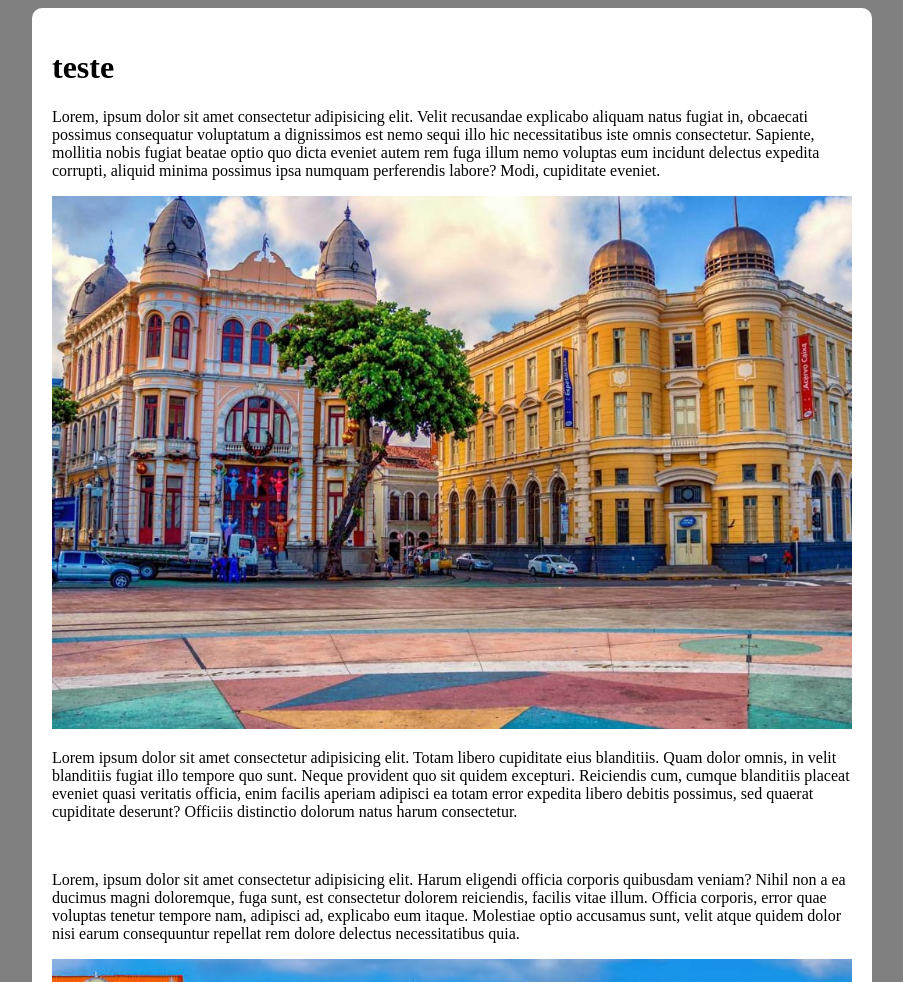
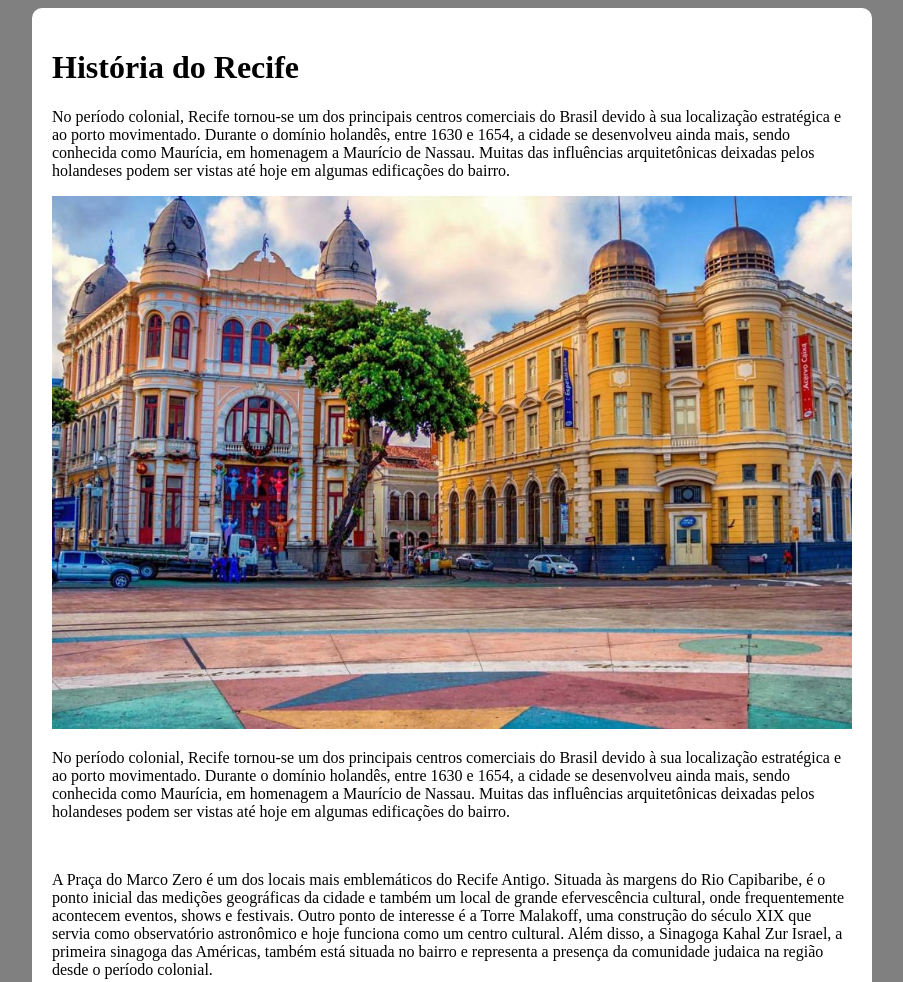
Before and after one commit to Emersonfbezerra/responsividade, a plain HTML site: page index.html in a window 1280 px wide. Shown: the top 982 px of the page, without its empty margins (188-1091 px from the left). Drawn offline with Linux system fonts and the light colour scheme.

Commit message:
atualizacao

```diff
--- a/index.html
+++ b/index.html
@@ -27,18 +27,22 @@
 </head>
 <body>
     <main>
-        <h1>teste</h1>
-        <p>Lorem, ipsum dolor sit amet consectetur adipisicing elit. Velit recusandae explicabo aliquam natus fugiat in, obcaecati possimus consequatur voluptatum a dignissimos est nemo sequi illo hic necessitatibus iste omnis consectetur.
-        Sapiente, mollitia nobis fugiat beatae optio quo dicta eveniet autem rem fuga illum nemo voluptas eum incidunt delectus expedita corrupti, aliquid minima possimus ipsa numquam perferendis labore? Modi, cupiditate eveniet.</p>
+        <h1>História do Recife</h1>
+        <p>No período colonial, Recife tornou-se um dos principais centros comerciais do Brasil devido à sua localização estratégica e ao porto movimentado. Durante o domínio holandês, entre 1630 e 1654, a cidade se desenvolveu ainda mais, sendo conhecida como Maurícia, em homenagem a Maurício de Nassau. Muitas das influências arquitetônicas deixadas pelos holandeses podem ser vistas até hoje em algumas edificações do bairro.</p>
         <picture><img src="img/recife-1024x683.jpg" alt="ruabomjesus"></picture>
-        <p>Lorem ipsum dolor sit amet consectetur adipisicing elit. Totam libero cupiditate eius blanditiis. Quam dolor omnis, in velit blanditiis fugiat illo tempore quo sunt. Neque provident quo sit quidem excepturi.
-        Reiciendis cum, cumque blanditiis placeat eveniet quasi veritatis officia, enim facilis aperiam adipisci ea totam error expedita libero debitis possimus, sed quaerat cupiditate deserunt? Officiis distinctio dolorum natus harum consectetur.</p>
+        <p>No período colonial, Recife tornou-se um dos principais centros comerciais do Brasil devido à sua localização estratégica e ao porto movimentado. Durante o domínio holandês, entre 1630 e 1654, a cidade se desenvolveu ainda mais, sendo conhecida como Maurícia, em homenagem a Maurício de Nassau. Muitas das influências arquitetônicas deixadas pelos holandeses podem ser vistas até hoje em algumas edificações do bairro.</p>
         <picture><img src="img/header.jpg" alt=""></picture>
-        <p>Lorem, ipsum dolor sit amet consectetur adipisicing elit. Harum eligendi officia corporis quibusdam veniam? Nihil non a ea ducimus magni doloremque, fuga sunt, est consectetur dolorem reiciendis, facilis vitae illum.
-        Officia corporis, error quae voluptas tenetur tempore nam, adipisci ad, explicabo eum itaque. Molestiae optio accusamus sunt, velit atque quidem dolor nisi earum consequuntur repellat rem dolore delectus necessitatibus quia.</p>
+        <p>A Praça do Marco Zero é um dos locais mais emblemáticos do Recife Antigo. Situada às margens do Rio Capibaribe, é o ponto inicial das medições geográficas da cidade e também um local de grande efervescência cultural, onde frequentemente acontecem eventos, shows e festivais.
+
+        Outro ponto de interesse é a Torre Malakoff, uma construção do século XIX que servia como observatório astronômico e hoje funciona como um centro cultural. Além disso, a Sinagoga Kahal Zur Israel, a primeira sinagoga das Américas, também está situada no bairro e representa a presença da comunidade judaica na região desde o período colonial.</p>
+        <img src="img/img04.jpg" alt="">
+        <p>A Rua do Bom Jesus é uma das mais famosas do Recife Antigo. Com suas fachadas coloridas e charmosas, é um dos lugares mais fotografados da cidade. Aos domingos, a rua se transforma em um grande centro de artesanato e gastronomia ao ar livre, atraindo turistas e moradores locais.</p>
+        <img src="img/img05noite.jpg" alt="">
+        <p>Durante a noite, o Recife Antigo se transforma em um dos principais polos de lazer e entretenimento da cidade. Bares, restaurantes e casas de shows oferecem uma variedade de música ao vivo, indo do forró ao rock, passando pelo tradicional frevo.</p>
         <img src="img/img03.jpg" alt="">
-        <p>Lorem ipsum dolor sit amet consectetur adipisicing elit. Tempore obcaecati impedit doloribus incidunt perferendis recusandae laborum architecto voluptates quaerat odio. Voluptatem maiores similique perspiciatis quaerat aliquid iure accusantium accusamus pariatur.
-        Perferendis id dolor soluta, quibusdam ea magnam corporis nihil fugiat nulla minima mollitia, reprehenderit incidunt asperiores eos itaque ut labore reiciendis necessitatibus voluptatum facere minus! Dolore doloremque adipisci odio! Hic!</p>
+        <p>Além disso, o bairro abriga importantes eventos ao longo do ano, como o Carnaval do Recife, que atrai milhares de foliões para acompanhar blocos e agremiações tradicionais, como o Galo da Madrugada, considerado o maior bloco carnavalesco do mundo pelo Guinness Book.
+        Com sua mistura de história, cultura e modernidade, o Recife Antigo é um dos destinos mais encantadores do Brasil, proporcionando experiências únicas para quem deseja conhecer a essência de Pernambuco.
+        </p>
         <iframe width="560" height="315" src="https://www.youtube.com/embed/6fSJK2ZFZFA?si=QQr4ya4O-7wnT6-7" title="YouTube video player" frameborder="0" allow="accelerometer; autoplay; clipboard-write; encrypted-media; gyroscope; picture-in-picture; web-share" referrerpolicy="strict-origin-when-cross-origin" allowfullscreen></iframe>
 
     </main>
--- a/style.css
+++ /dev/null
@@ -1,17 +0,0 @@
-bod body {
-    background-color: gray;
-}
-
-main {
-    background-color: white;
-    padding: 20px;
-    border-radius: 10px;
-
-    min-width: 320px;
-    max-width: 800px;
-    margin: auto;
-
-    img ,{
-        width: 100%;
-    }
-}
```
Also changed, not shown: img/img04.jpg (added), img/img05noite.jpg (added).
